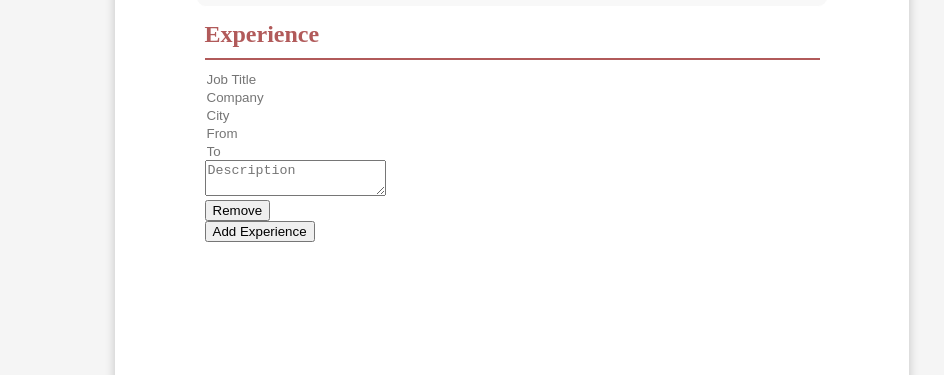
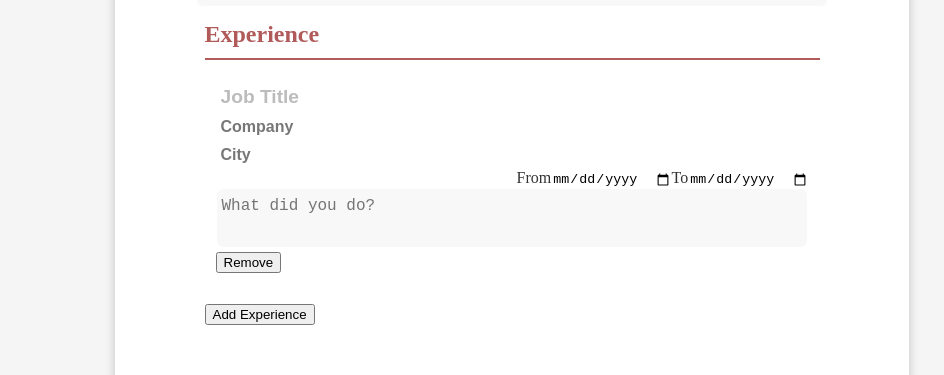
Before and after one commit to mosmn/CV-Application, a React (Create React App) app: page / in a window 1280 px wide. Shown: the part 395-770 px from the top of the page, without its empty margins (176-1120 px from the left). Built offline with nearby package versions, Linux system fonts and the light colour scheme.

Commit message:
styled experince

```diff
--- a/src/components/Experience.js
+++ b/src/components/Experience.js
@@ -26,13 +26,13 @@ class Experience extends Component {
     return (
       <div>
         <div
-          className={`experience ${isFocused ? "focused" : ""}`}
+          className="experiences-container"
           onFocus={this.handleFocus}
           onBlur={this.handleBlur}
         >
           {experience.map((item, i) => (
             <div key={item.id}>
-              <form className="experience-input">
+              <form className={`experience-form ${isFocused ? "focused" : ""}`}>
                 <div className="job-title">
                   <input
                     type="text"
@@ -66,9 +66,11 @@ class Experience extends Component {
                     onChange={onExperienceChange}
                   />
                 </div>
+                <div className="dates">
                 <div className="from">
+                    <label htmlFor="from">From</label>
                   <input
-                    type="text"
+                    type="date"
                     name="from"
                     placeholder="From"
                     data-index={i}
@@ -77,8 +79,9 @@ class Experience extends Component {
                   />
                 </div>
                 <div className="to">
+                    <label htmlFor="to">To</label>
                   <input
-                    type="text"
+                    type="date"
                     name="to"
                     placeholder="To"
                     data-index={i}
@@ -86,11 +89,12 @@ class Experience extends Component {
                     onChange={onExperienceChange}
                   />
                 </div>
+                </div>
                 <div className="description">
                   <textarea
                     type="text"
                     name="description"
-                    placeholder="Description"
+                    placeholder="What did you do?"
                     data-index={i}
                     value={item.description}
                     onChange={onExperienceChange}
--- a/src/styles/CvPreview.css
+++ b/src/styles/CvPreview.css
@@ -77,11 +77,15 @@
   height: 100%;
 }
 
-.summary-preview {
+.summary-preview,
+.experience-preview,
+.education-preview {
   margin: 10px 40px;
 }
 
-.summary-title {
+.summary-title,
+.experience-title,
+.education-title {
   font-size: 1.5rem;
   font-weight: bold;
   color: #b15a5a;
@@ -96,3 +100,27 @@
 .summary-text {
   font-size: 1rem;
 }
+
+  .job-title-preview {
+    font-size: 1.2rem;
+    font-weight: bold;
+  }
+
+  .company-preview {
+    font-size: 1rem;
+    color: #777777;
+  }
+
+  .city-preview {
+    font-size: 1rem;
+    color: #777777;
+  }
+
+  .dates-preview {
+    font-size: 1rem;
+    color: #777777;
+  }
+
+  .description-preview {
+    font-size: 1rem;
+  }
--- a/src/styles/Experience.css
+++ b/src/styles/Experience.css
@@ -0,0 +1,71 @@
+.experiences-container {
+    margin-top: 5px;
+  }
+
+  .experience-form {
+    border: 1px solid #ffffff;
+    border-radius: 8px;
+    padding: 10px;
+    margin-bottom: 20px;
+
+    &:hover {
+        border: 1px solid #b15a5a;
+      }
+  }
+
+  .experience-form.focused {
+    border: 2px solid #b15a5a;
+  }
+
+  input,
+  textarea {
+    border: none;
+    outline: none;
+  }
+
+  textarea {
+    padding: 10px;
+    resize: none;
+    font-size: 1rem;
+    line-height: 1.5;
+    border-radius: 8px;
+    border: 1px solid #fff;
+    background-color: #f8f8f8;
+  }
+
+  .job-title input,
+  .company input,
+  .city input,
+  .description textarea {
+    padding: 5px;
+    width: 580px;
+  }
+
+  .job-title input,
+  .job-title input::placeholder {
+    font-size: 1.2rem;
+    font-weight: bold;
+  }
+
+  .job-title input::placeholder {
+    color: #bcbcbc;
+    }
+
+    .company input,
+    .company input::placeholder,
+    .city input,
+    .city input::placeholder {
+    font-size: 1rem;
+    color: #777777;
+    }
+
+    .company input::placeholder,
+    .city input::placeholder {
+    font-weight: 600;
+    }
+
+
+  .dates {
+    display: flex;
+    justify-content: flex-end;
+  }
--- a/src/styles/GeneralInfo.css
+++ b/src/styles/GeneralInfo.css
@@ -4,7 +4,7 @@
   justify-content: center;
   width: 100%;
   padding: 10px;
-  border-radius: 10px;
+  border-radius: 8px;
   border: 1px solid #fff;
 
   &:hover {
--- a/src/styles/Summary.css
+++ b/src/styles/Summary.css
@@ -11,7 +11,7 @@
   width: 610px;
   font-size: 1rem;
   line-height: 1.5;
-  border-radius: 10px;
+  border-radius: 8px;
   border: 1px solid #fff;
   background-color: #f8f8f8;
 }
```
